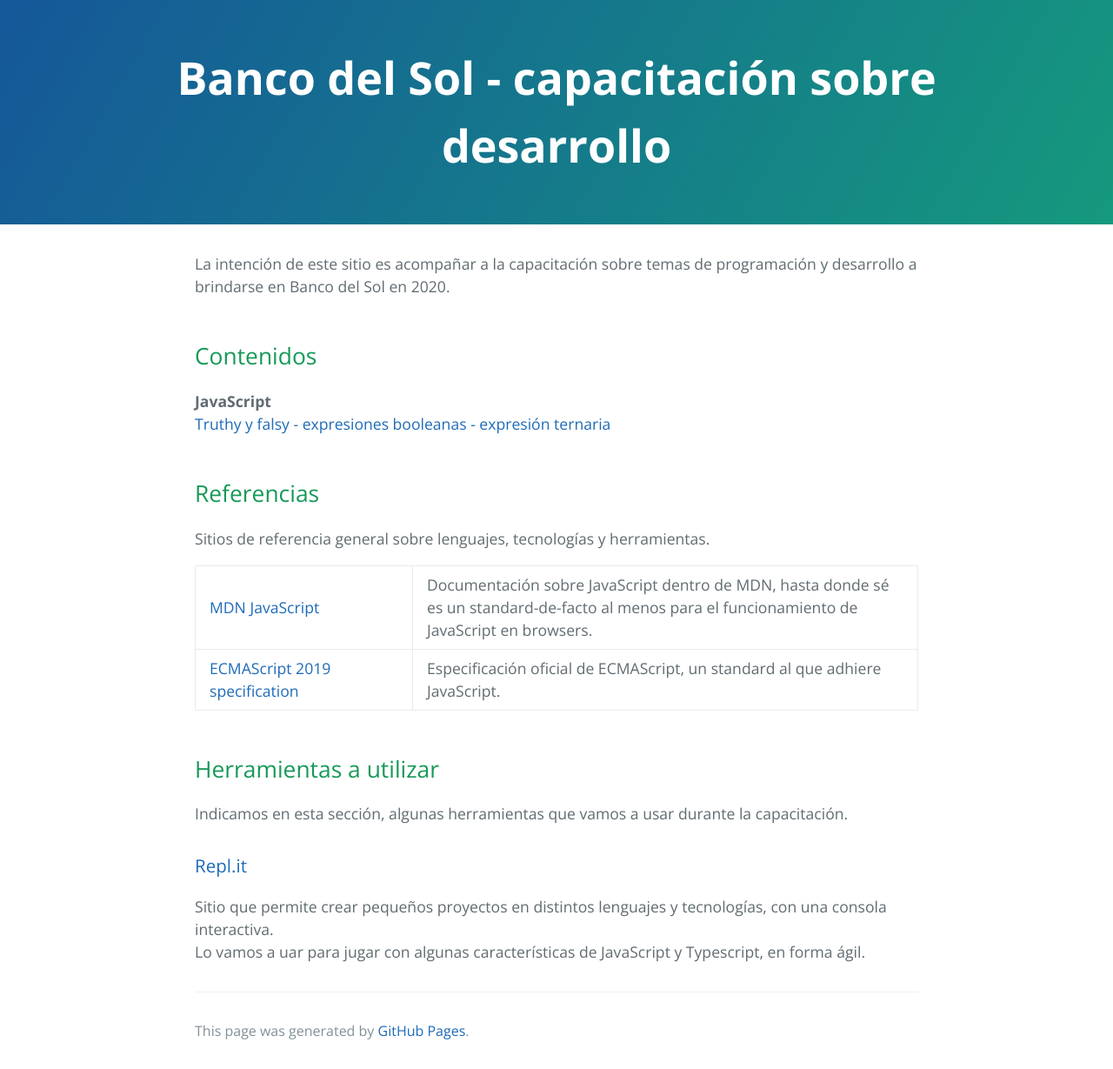
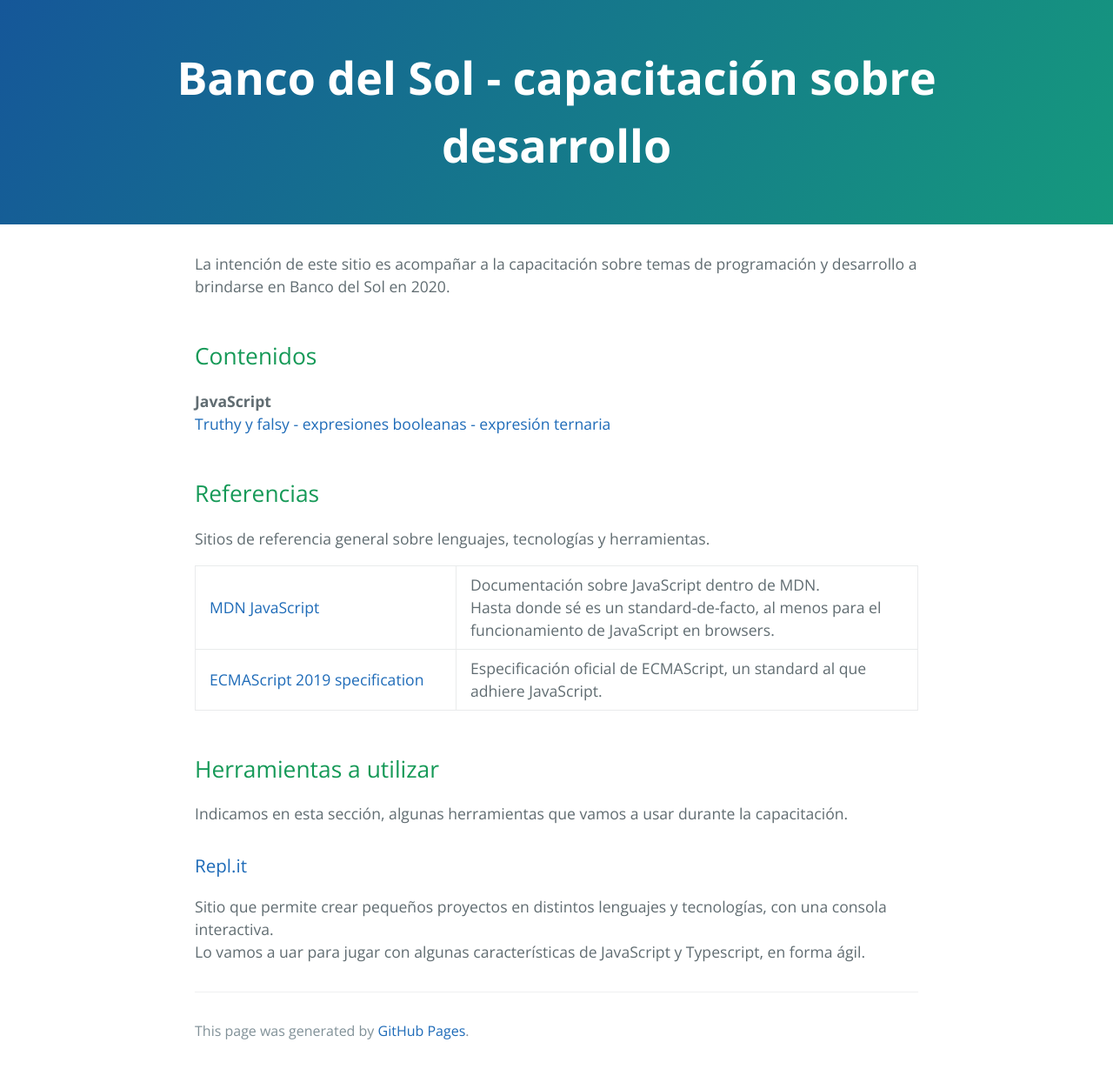
Before and after one commit to clombardi/bdsol-capacitacion-desarrollo, a Jekyll site: the page built from index.md, in a window 1280 px wide. Shown: the whole page at 87% size. Built offline with Jekyll 4.4.1, drawn with Linux system fonts in a browser that asks for light colours; our own code applies the rules of GitHub Pages for plain Markdown files.

Commit message:
prueba de formato - 17

```diff
--- a/css/custom.css
+++ b/css/custom.css
@@ -8,5 +8,5 @@
 }
 
 .tableWithLinks td:first-child {
-    width: 250px;
+    width: 300px;
 }
--- a/index.md
+++ b/index.md
@@ -11,7 +11,7 @@ Sitios de referencia general sobre lenguajes, tecnologías y herramientas.
 
 
 {:.tableWithLinks}
-| [MDN JavaScript](https://developer.mozilla.org/en-US/docs/Web/JavaScript) | Documentación sobre JavaScript dentro de MDN, hasta donde sé es un standard-de-facto al menos para el funcionamiento de JavaScript en browsers. |
+| [MDN JavaScript](https://developer.mozilla.org/en-US/docs/Web/JavaScript) | Documentación sobre JavaScript dentro de MDN. <br/> Hasta donde sé es un standard-de-facto, al menos para el funcionamiento de JavaScript en browsers. |
 | [ECMAScript 2019 specification](https://www.ecma-international.org/ecma-262/10.0/index.html) | Especificación oficial de ECMAScript, un standard al que adhiere JavaScript. |
 
 
```
